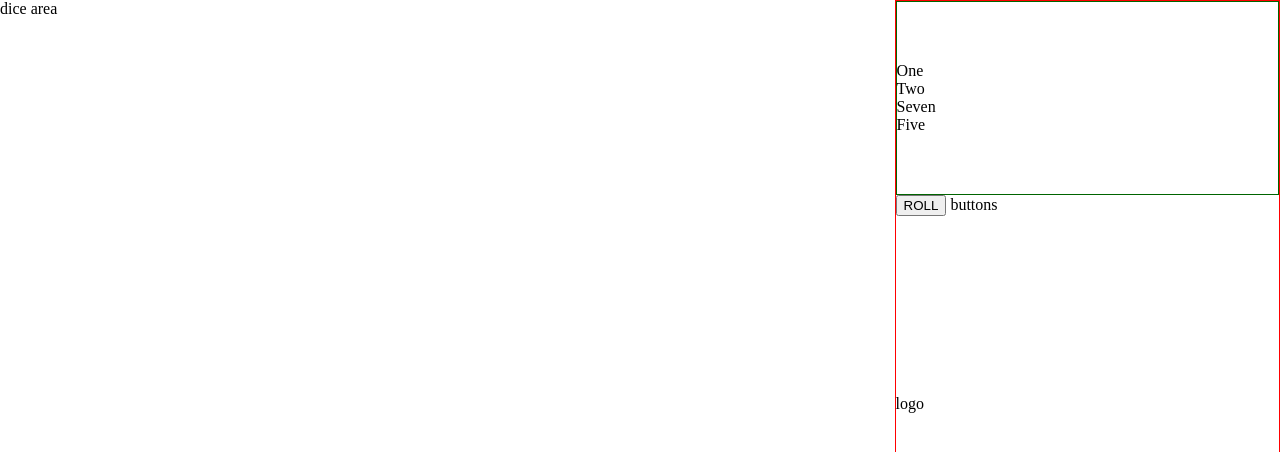
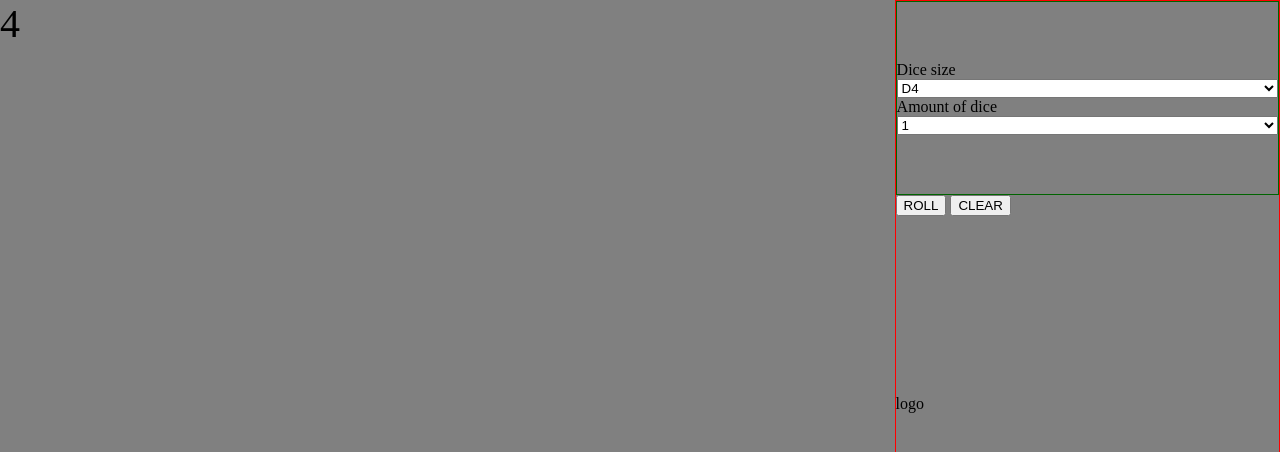
Before and after one commit to NuggetPowered/DiceGame, a plain HTML site: page index.html in a window 1280 px wide. Both pictures are taken after a click on the button "ROLL". Shown: the top 452 px of the page. Drawn offline with Linux system fonts and the light colour scheme.

Commit message:
added dice selectors

```diff
--- a/index.html
+++ b/index.html
@@ -6,24 +6,37 @@
     <body>
         <main>
             <div class="diceArea">
-                dice area
+
             </div>
             <div class="sideBar">
-                <div class="diceScores">
-                    <div class="diceResult"> One </div>
-                    <div class="diceResult"> Two </div>
-                    <div class="diceResult"> Seven </div>
-                    <div class="diceResult"> Five </div>
+                <div class="settings">
+                    <span>Dice size</span>
+                    <select name="dice size" id="diceSize">
+                        <option value="4">D4</option>
+                        <option value="6">D6</option>
+                        <option value="8">D8</option>
+                        <option value="10">D10</option>
+                        <option value="12">D12</option>
+                        <option value="20">D20</option>
+                    </select>
+                    <span>Amount of dice</span>
+                    <select name="dice amount" id="diceAmt">
+                        <option value="1">1</option>
+                        <option value="2">2</option>
+                        <option value="3">3</option>
+                        <option value="4">4</option>
+                        <option value="5">5</option>
+                    </select>
                 </div>
                 <div class="userButtons">
                     <button id="rollButton">ROLL</button>
-                    buttons
+                    <button id="clearButton">CLEAR</button>
                 </div>
                 <div class="logo">
                     logo
                 </div>
             </div>
         </main>
+        <script src="/scripts.js"></script>
     </body>
-
 </html>
--- a/scripts.js
+++ b/scripts.js
@@ -1,14 +1,28 @@
 const rollButton = document.getElementById('rollButton');
+const clearButton = document.getElementById('clearButton');
+const diceArea = document.querySelector('.diceArea');
+
 rollButton.addEventListener('click', () => {
-    // diceSize will be d6, d10, d20, etc
-    // diceAmt will be the amount of die, might be limited, min 1
-    generateRandomNumber(diceSize, diceAmt)
+    diceArea.innerHTML = '';
+
+    let diceSize = document.getElementById('diceSize').value;
+    let diceAmt = document.getElementById('diceAmt').value;
+    results = generateRandomNumber(diceSize, diceAmt);
+    for (let r of results) {
+        let span = document.createElement('span');
+        span.textContent = r;
+        diceArea.append(span);
+    }
 });
+
+clearButton.addEventListener('click', () => {
+    diceArea.textContent = '';
+})
 
 function generateRandomNumber(diceSize, diceAmt) {
     let numbers = []
     for (dice of diceAmt) {
-        numbers.push(Math.random() * (diceSize - 1) + 1);
+        numbers.push(Math.floor(Math.random() * diceSize + 1));
     }
     return numbers;
 }
--- a/styles.css
+++ b/styles.css
@@ -1,6 +1,7 @@
 body {
     padding: 0px;
     margin: 0px;
+    background-color: grey;
 }
 main {
     display: flex;
@@ -20,16 +21,18 @@
     width: 30vw;
 }
 
-.diceScores {
+.settings {
     height: 24vh;
     border: 1px darkgreen solid;
     display: grid;
     align-content: center;
 }
 
-.diceResult {
 
+.diceArea {
+    font-size: 40px;
 }
+
 
 .userButtons {
     height: 25vh;
```
